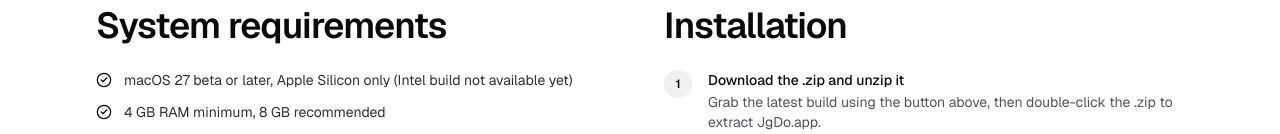
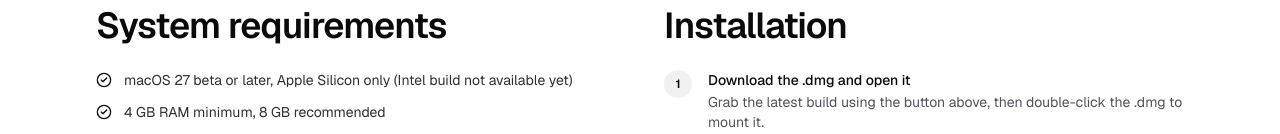
Before and after one commit to sovandara1607/jgdo, a Next.js app: page /download in a window 1280 px wide. Shown: the part 800-934 px from the top of the page. Built offline with nearby package versions, Linux system fonts and the light colour scheme.

Commit message:
fix: correct install instructions for the .dmg download
Install step 1 still said "Download the .zip and unzip it" from
before the release format switched to .dmg.

```diff
--- a/src/data/downloads.ts
+++ b/src/data/downloads.ts
@@ -31,8 +31,8 @@
 
 export const installSteps = [
   {
-    title: "Download the .zip and unzip it",
-    description: "Grab the latest build using the button above, then double-click the .zip to extract JgDo.app.",
+    title: "Download the .dmg and open it",
+    description: "Grab the latest build using the button above, then double-click the .dmg to mount it.",
   },
   {
     title: "Drag JgDo.app to Applications",
```
